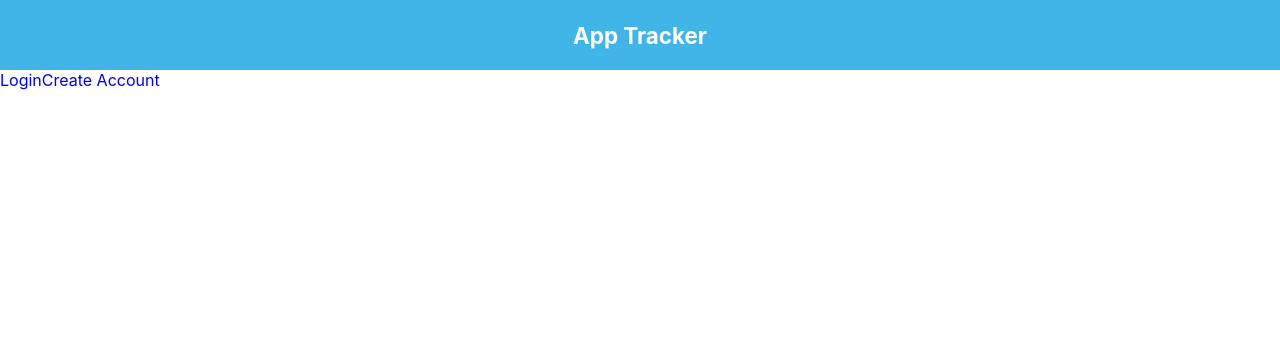
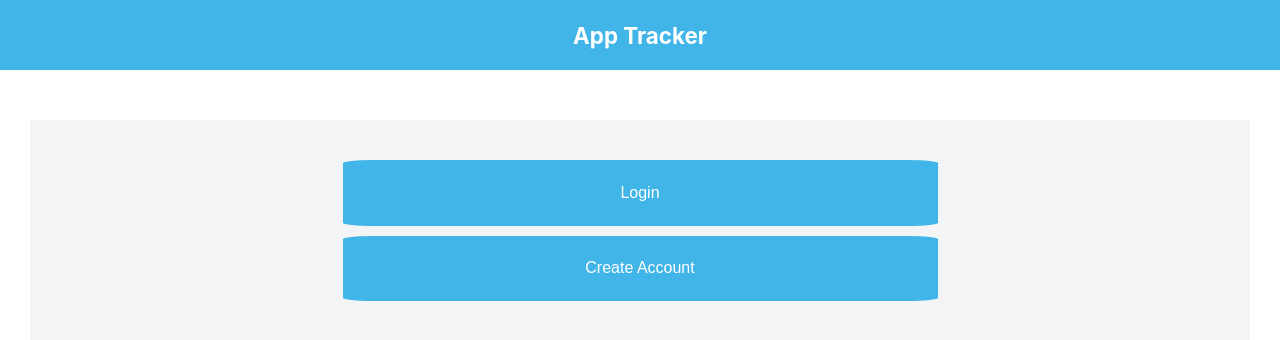
Before and after one commit to julian3493/capstone-tracking-app, a React (Create React App) app: page / in a window 1280 px wide. Shown: the top 340 px of the page. Built offline with nearby package versions, Linux system fonts and the light colour scheme.

Commit message:
add style to home component

```diff
--- a/src/components/Home.js
+++ b/src/components/Home.js
@@ -1,13 +1,14 @@
 import React from 'react';
 import { Link } from 'react-router-dom';
 import TopBar from './TopBar';
+import '../styles/Home.css';
 
 const Home = () => (
   <div>
     {TopBar('App Tracker')}
-    <div>
-      <Link to="/login">Login</Link>
-      <Link to="/registration">Create Account</Link>
+    <div className="options">
+      <button type="button"><Link to="/login">Login</Link></button>
+      <button type="button"><Link to="/registration">Create Account</Link></button>
     </div>
   </div>
 );
--- /dev/null
+++ b/src/styles/Home.css
@@ -0,0 +1,22 @@
+.options {
+  margin: 50px 30px;
+  padding: 40px 15px;
+  background-color: #f3f4f6;
+  display: flex;
+  flex-direction: column;
+  align-items: center;
+}
+
+button {
+  background-color: #41b5e8;
+  color: white;
+  width: 50%;
+  border-radius: 5%;
+  margin-bottom: 10px;
+  padding: 2%;
+}
+
+a {
+  color: white;
+  font-size: 1rem;
+}
```
